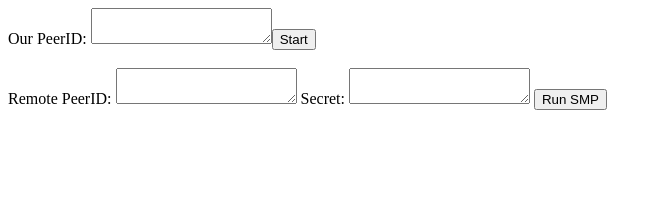
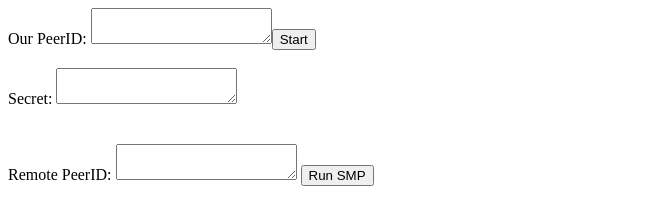
Before and after one commit to mhchia/peek-a-book, a website built with webpack: page src/index.html in a window 1280 px wide. Shown: the whole page, without its empty margins (0-662 px from the left). Built offline with nearby package versions, Linux system fonts and the light colour scheme.

Commit message:
Reorder HTML elements

```diff
--- a/src/index.html
+++ b/src/index.html
@@ -6,8 +6,8 @@
 <body>
 	<div id="container">
 		<label for="localPeer">Our PeerID: </label><textarea id="localPeer"></textarea><button id="startButton">Start</button><br><br>
+		<label for="secret">Secret: </label><textarea id="secret"></textarea><br><br><br>
         <label for="remotePeer">Remote PeerID: </label><textarea id="remotePeer"></textarea>
-        <label for="secret">Secret: </label><textarea id="secret"></textarea>
         <button id="connectButton">Run SMP</button><br><br>
 	</div>
 	<script src="js/index.js"></script>
```
